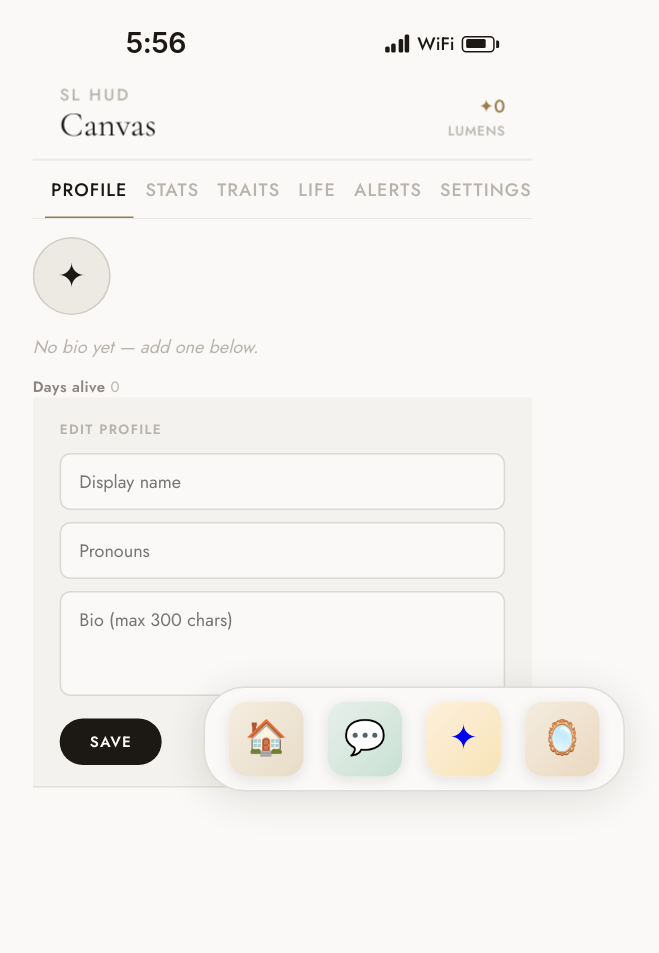
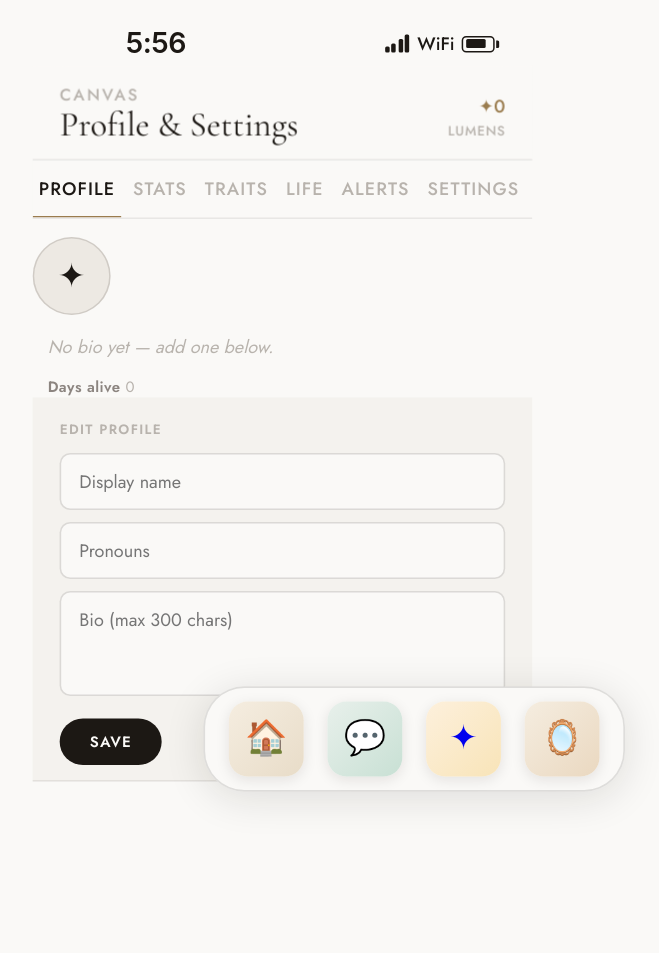
Before and after one commit to Kiralette/slhud, a FastAPI app: template app/templates/apps/canvas.html in a window 1280 px wide. Shown: the whole page, without its empty margins (357-1016 px from the left). After the commit the page ends 803 px from the top, so only its background shows below. Run offline with FastAPI, Linux system fonts and the light colour scheme; the template is opened without the code that fills it, so the values that code supplies are empty.

Commit message:
Canvas: adjusted padding on profile page and added avatar profile pics

```diff
--- a/app/templates/apps/canvas.html
+++ b/app/templates/apps/canvas.html
@@ -18,25 +18,25 @@
   .profile-name {
     font-family: var(--font-head);
     font-size: 26px; font-weight: 400; color: var(--ink);
-    margin-bottom: 2px; line-height: 1.1;
+    margin-bottom: 2px; line-height: 1.1; padding-left: 10px;
   }
-  .profile-pronouns { font-size: 11px; color: var(--ink4); margin-bottom: 8px; }
+  .profile-pronouns { font-size: 11px; color: var(--ink4); margin-bottom: 8px; padding-left: 10px; }
   .profile-bio {
     font-size: 12px; color: var(--ink2); line-height: 1.7;
-    margin-bottom: 10px;
+    margin-bottom: 10px; padding-left: 10px;
   }
-  .profile-bio-empty { font-size: 12px; color: var(--ink4); font-style: italic; margin-bottom: 10px; }
+  .profile-bio-empty { font-size: 12px; color: var(--ink4); font-style: italic; margin-bottom: 10px; padding-left: 10px; }
   .profile-meta-row {
     display: flex; gap: 14px; flex-wrap: wrap;
   }
   .profile-meta-item {
-    font-size: 10px; color: var(--ink4); letter-spacing: 0.03em;
+    font-size: 10px; color: var(--ink4); letter-spacing: 0.03em; padding-left: 10px;
   }
   .profile-meta-item strong { color: var(--ink3); }
 
   /* ── Edit bio form ── */
   .edit-form {
-    padding: 14px 18px;
+    padding: 14px 18px 10px;
     background: var(--bg2);
     border-bottom: 0.5px solid var(--border);
   }
@@ -269,7 +269,7 @@
   justify-content: flex-start !important;
   -webkit-overflow-scrolling: touch;
   scrollbar-width: none !important;
-  padding: 0 8px !important;
+  padding: 0 !important;
   gap: 4px;
 }
 .tabs::-webkit-scrollbar { display: none; }
@@ -286,8 +286,8 @@
 <!-- TOPBAR -->
 <div class="topbar">
   <div class="topbar-left">
-    <div class="topbar-eyebrow">SL HUD</div>
-    <div class="topbar-title">Canvas</div>
+    <div class="topbar-eyebrow">Canvas</div>
+    <div class="topbar-title">Profile & Settings</div>
   </div>
   <div class="topbar-lumen">
     ✦{{ "%.0f"|format(balance) }}
--- a/requirements.txt
+++ b/requirements.txt
@@ -10,3 +10,4 @@
 httpx
 asyncpg
 Jinja2
+httpx
```
Also changed, not shown: app/routers/players.py (+17 -0 lines).
